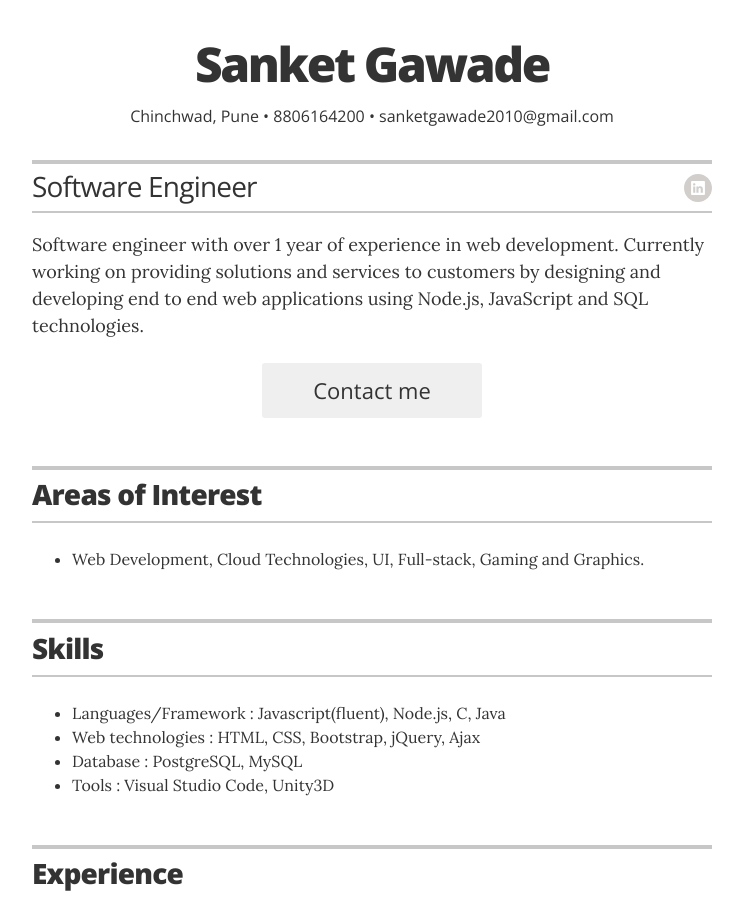
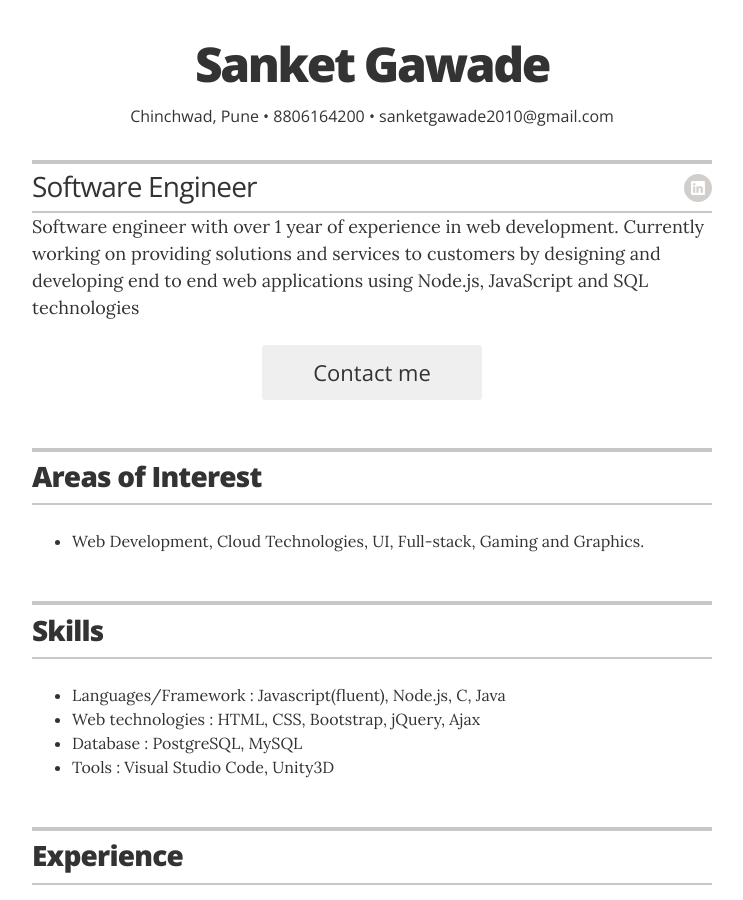
Before and after one commit to sanketgawaderepo/resume, a Jekyll site: the page built from index.html, in a window 1280 px wide and 900 px high. Shown: the whole window, without its empty margins (268-1011 px from the left). Built offline with Jekyll 4.4.1, drawn with Linux system fonts in a browser that asks for light colours.

```diff
--- a/_config.yml
+++ b/_config.yml
@@ -23,7 +23,7 @@ resume_contact_address:         "Chinchwad, Pune"
 resume_header_contact_info:     "Chinchwad, Pune • 8806164200 • sanketgawade2010@gmail.com"
 display_header_contact_info:    "true"
 
-resume_header_intro: "<p>Software engineer with over 1 year of experience in web development. Currently working on providing solutions and services to customers by designing and developing end to end web applications using Node.js, JavaScript and SQL technologies.</p>"
+resume_header_intro: "Software engineer with over 1 year of experience in web development. Currently working on providing solutions and services to customers by designing and developing end to end web applications using Node.js, JavaScript and SQL technologies"
 
 # use "yes" to display the email contact button,
 # "no" to display an "I'm not looking for work" message,
```
